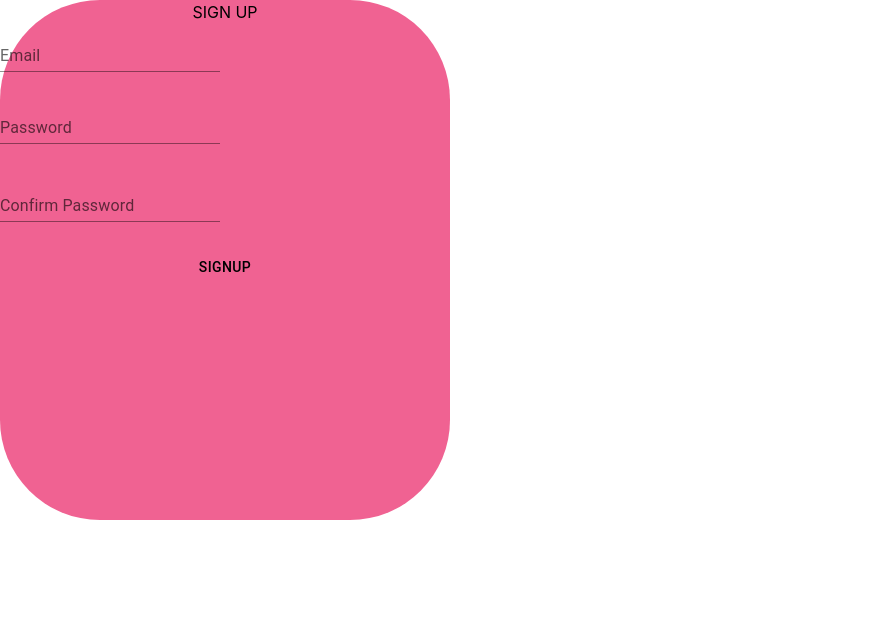
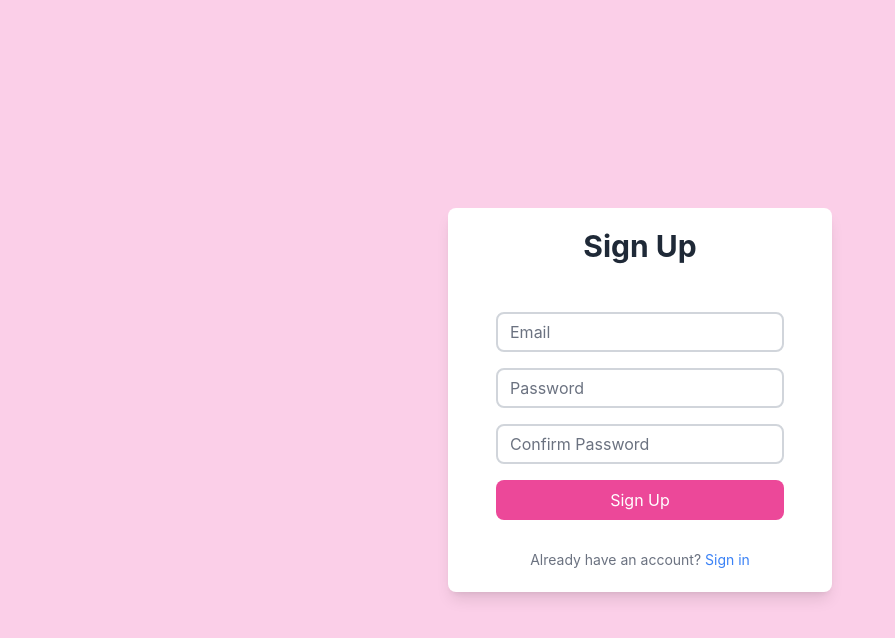
Before and after one commit to RithikRaj64/metabot, a React (Create React App) app: page /signup in a window 1280 px wide. Shown: the top 638 px of the page, without its empty margins (0-895 px from the left). Built offline with nearby package versions, Linux system fonts and the light colour scheme; the HTML template or start-up script is replaced by a standard one.

Commit message:
tailwind to moon....

```diff
--- a/src/Components/SignIn.js
+++ b/src/Components/SignIn.js
@@ -1,5 +1,5 @@
 import React, { useState } from 'react';
-import { useNavigate } from 'react-router-dom';
+import { Link, useNavigate } from 'react-router-dom';
 import { signInWithEmailAndPassword } from 'firebase/auth';
 import { auth } from './Firebase';
 
@@ -34,9 +34,9 @@ export default function SignIn() {
 
     return (
         <div className="bg-pink-200 h-screen flex justify-center items-center">
-            <div className="bg-white w-96 h-96 rounded-lg shadow-lg flex flex-col justify-center items-center">
-                <h1 className="text-3xl font-bold">Sign In</h1>
-                <div className="flex flex-col justify-center items-center mt-8">
+            <div className="bg-white w-96 py-5 rounded-lg shadow-lg flex flex-col justify-center items-center">
+                <div className="flex flex-col justify-center items-center mb-0">
+                    <h1 className="text-3xl font-bold mb-2">Sign In</h1>
                     <input
                         type="text"
                         placeholder="Email"
@@ -56,6 +56,9 @@ export default function SignIn() {
                         Sign In
                     </button>
                 </div>
+                <div className="flex flex-col justify-center items-center h-full">
+                    <p className="text-sm text-gray-500 mt-3">Don't have an account? <Link to="/signup" className="text-blue-500">Sign up</Link></p>
+                </div>
             </div>
         </div>
     )
--- a/src/Components/SignUp.js
+++ b/src/Components/SignUp.js
@@ -1,6 +1,6 @@
 import React, { useState } from 'react';
-import { useNavigate } from 'react-router-dom';
-import { Box, FormControl, Input, InputLabel, FormHelperText, Button } from '@mui/material';
+import { Link, useNavigate } from 'react-router-dom';
+// import { Box, FormControl, Input, InputLabel, FormHelperText, Button } from '@mui/material';
 import { createUserWithEmailAndPassword } from 'firebase/auth';
 import { auth } from "./Firebase";
 
@@ -103,11 +103,13 @@ function Form() {
             createUserWithEmailAndPassword(auth, email, pw)
                 .then((userCredential) => {
                     const user = userCredential.user;
+                    console.log(user);
                     nav("/signin");
                 })
                 .catch((error) => {
                     const errorCode = error.code;
                     const errorMessage = error.message;
+                    console.log(errorCode, errorMessage);
                     alert("Something went wrong. Please try again!");
                 });
         }
@@ -115,52 +117,88 @@ function Form() {
     }
 
     return (
-        <Box className='box' sx={{
-            backgroundColor: '#f06292',
-            width: 450,
-            height: 520,
-            borderRadius: 25
-        }}>
-            <div className='box-conts'>
+        // <Box className='box' sx={{
+        //     backgroundColor: '#f06292',
+        //     width: 450,
+        //     height: 520,
+        //     borderRadius: 25
+        // }}>
+        //     <div className='box-conts'>
 
-                <center><h2>SIGN UP</h2></center>
+        //         <center><h2>SIGN UP</h2></center>
 
-                <FormControl variant="standard">
-                    <InputLabel htmlFor="uname">Email</InputLabel>
-                    <Input
-                        id="uname"
+        //         <FormControl variant="standard">
+        //             <InputLabel htmlFor="uname">Email</InputLabel>
+        //             <Input
+        //                 id="uname"
+        //                 onChange={handleUn}
+        //             />
+        //         </FormControl>
+        //         <br /><br />
+
+        //         <FormControl variant="standard">
+        //             <InputLabel htmlFor="pw">Password</InputLabel>
+        //             <Input
+        //                 type="password"
+        //                 id="pw"
+        //                 onChange={handlePw}
+        //                 className={{}}
+        //             />
+        //             <FormHelperText id="pwl-text" sx={{ color: "red", }}>{pwlength}</FormHelperText>
+        //             <FormHelperText id={pwc} sx={{ color: { pwc } }}>{pwtxt}</FormHelperText>
+        //         </FormControl>
+        //         <br /><br />
+
+        //         <FormControl variant="standard">
+        //             <InputLabel htmlFor="cpw">Confirm Password</InputLabel>
+        //             <Input
+        //                 type="password"
+        //                 id="cpw"
+        //                 onChange={handleCpw}
+        //             />
+        //             <FormHelperText id={cpwc} sx={{ color: "red" }}>{cpwtxt}</FormHelperText>
+        //         </FormControl>
+        //         <br /><br />
+
+        //         <center><Button variant="oultined" onClick={handleSubmit}>SignUp</Button></center>
+        //     </div>
+        // </Box>
+
+        // TODO: rewrite above code in Tailwind CSS with plugins like @tailwindcss/forms and @tailwindcss/typography
+        <div className="bg-pink-200 h-screen flex justify-center items-center">
+            <div className="bg-white w-96 h-96 rounded-lg shadow-lg flex flex-col justify-center items-center">
+                <h1 className="text-3xl font-bold text-gray-800 mt-5">Sign Up</h1>
+                <div className="flex flex-col justify-center items-center mt-8">
+                    <input
+                        type="email"
+                        placeholder="Email"
+                        className="w-72 h-10 rounded-lg border-2 border-gray-300 focus:outline-none focus:border-pink-500 mt-4"
                         onChange={handleUn}
                     />
-                </FormControl>
-                <br /><br />
-
-                <FormControl variant="standard">
-                    <InputLabel htmlFor="pw">Password</InputLabel>
-                    <Input
+                    <input
                         type="password"
-                        id="pw"
+                        placeholder="Password"
+                        className="w-72 h-10 rounded-lg border-2 border-gray-300 focus:outline-none focus:border-pink-500 mt-4"
                         onChange={handlePw}
-                        className={{}}
                     />
-                    <FormHelperText id="pwl-text" sx={{ color: "red", }}>{pwlength}</FormHelperText>
-                    <FormHelperText id={pwc} sx={{ color: { pwc } }}>{pwtxt}</FormHelperText>
-                </FormControl>
-                <br /><br />
-
-                <FormControl variant="standard">
-                    <InputLabel htmlFor="cpw">Confirm Password</InputLabel>
-                    <Input
+                    <input
                         type="password"
-                        id="cpw"
+                        placeholder="Confirm Password"
+                        className="w-72 h-10 rounded-lg border-2 border-gray-300 focus:outline-none focus:border-pink-500 mt-4"
                         onChange={handleCpw}
                     />
-                    <FormHelperText id={cpwc} sx={{ color: "red" }}>{cpwtxt}</FormHelperText>
-                </FormControl>
-                <br /><br />
-
-                <center><Button variant="oultined" onClick={handleSubmit}>SignUp</Button></center>
+                    <button
+                        className="bg-pink-500 w-72 h-10 rounded-lg text-white mt-4"
+                        onClick={handleSubmit}
+                    >
+                        Sign Up
+                    </button>
+                </div>
+                <div className="flex flex-col justify-center items-center h-full">
+                    <p className="text-sm text-gray-500 mt-2">Already have an account? <Link to="/signin" className="text-blue-500">Sign in</Link></p>
+                </div>
             </div>
-        </Box>
+        </div>
     )
 }
 
--- a/src/output.css
+++ b/src/output.css
@@ -722,8 +722,33 @@ select {
   --tw-backdrop-sepia:  ;
 }
 
+.my-8 {
+  margin-top: 2rem;
+  margin-bottom: 2rem;
+}
+
+.mb-0 {
+  margin-bottom: 0px;
+}
+
+.mb-2 {
+  margin-bottom: 0.5rem;
+}
+
+.mt-2 {
+  margin-top: 0.5rem;
+}
+
+.mt-3 {
+  margin-top: 0.75rem;
+}
+
 .mt-4 {
   margin-top: 1rem;
+}
+
+.mt-5 {
+  margin-top: 1.25rem;
 }
 
 .mt-8 {
@@ -740,6 +765,10 @@ select {
 
 .h-96 {
   height: 24rem;
+}
+
+.h-full {
+  height: 100%;
 }
 
 .h-screen {
@@ -794,13 +823,38 @@ select {
   background-color: rgb(255 255 255 / var(--tw-bg-opacity));
 }
 
+.py-5 {
+  padding-top: 1.25rem;
+  padding-bottom: 1.25rem;
+}
+
 .text-3xl {
   font-size: 1.875rem;
   line-height: 2.25rem;
 }
 
+.text-sm {
+  font-size: 0.875rem;
+  line-height: 1.25rem;
+}
+
 .font-bold {
   font-weight: 700;
+}
+
+.text-blue-500 {
+  --tw-text-opacity: 1;
+  color: rgb(59 130 246 / var(--tw-text-opacity));
+}
+
+.text-gray-500 {
+  --tw-text-opacity: 1;
+  color: rgb(107 114 128 / var(--tw-text-opacity));
+}
+
+.text-gray-800 {
+  --tw-text-opacity: 1;
+  color: rgb(31 41 55 / var(--tw-text-opacity));
 }
 
 .text-white {
```
